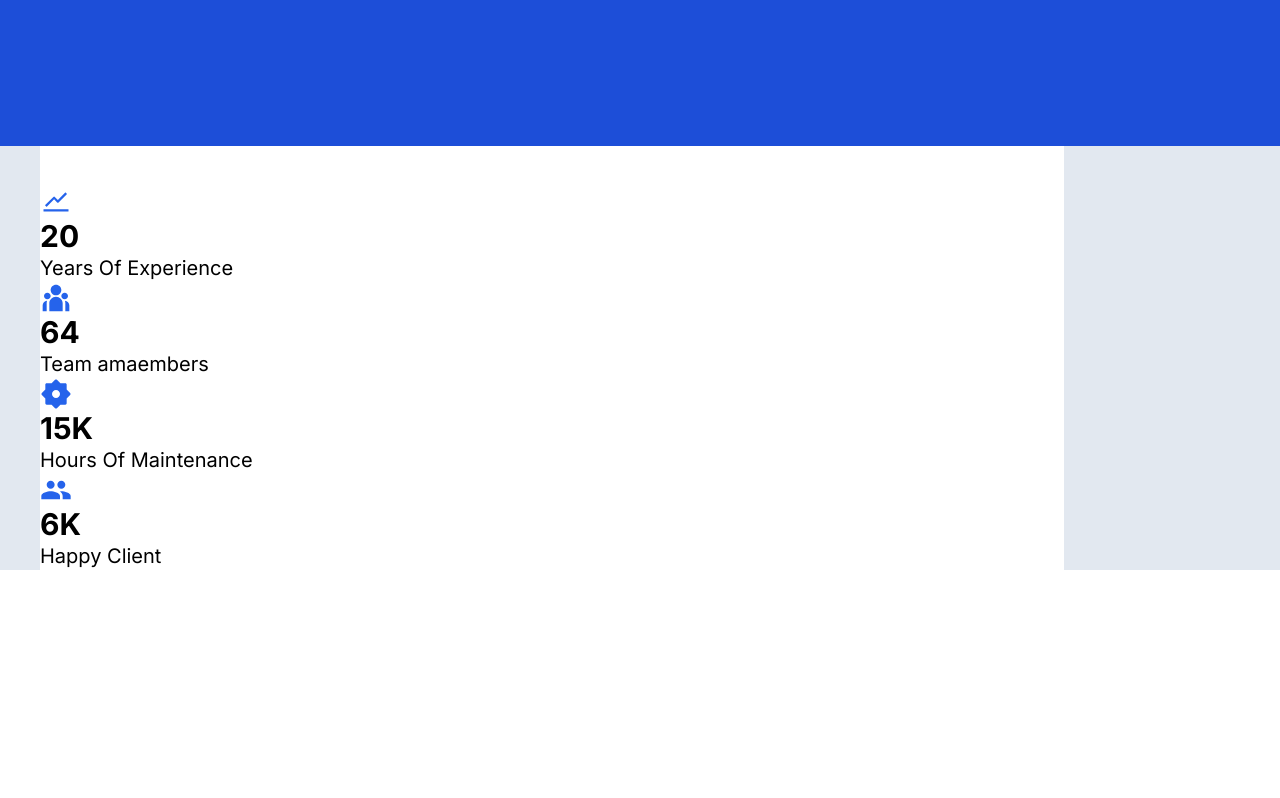
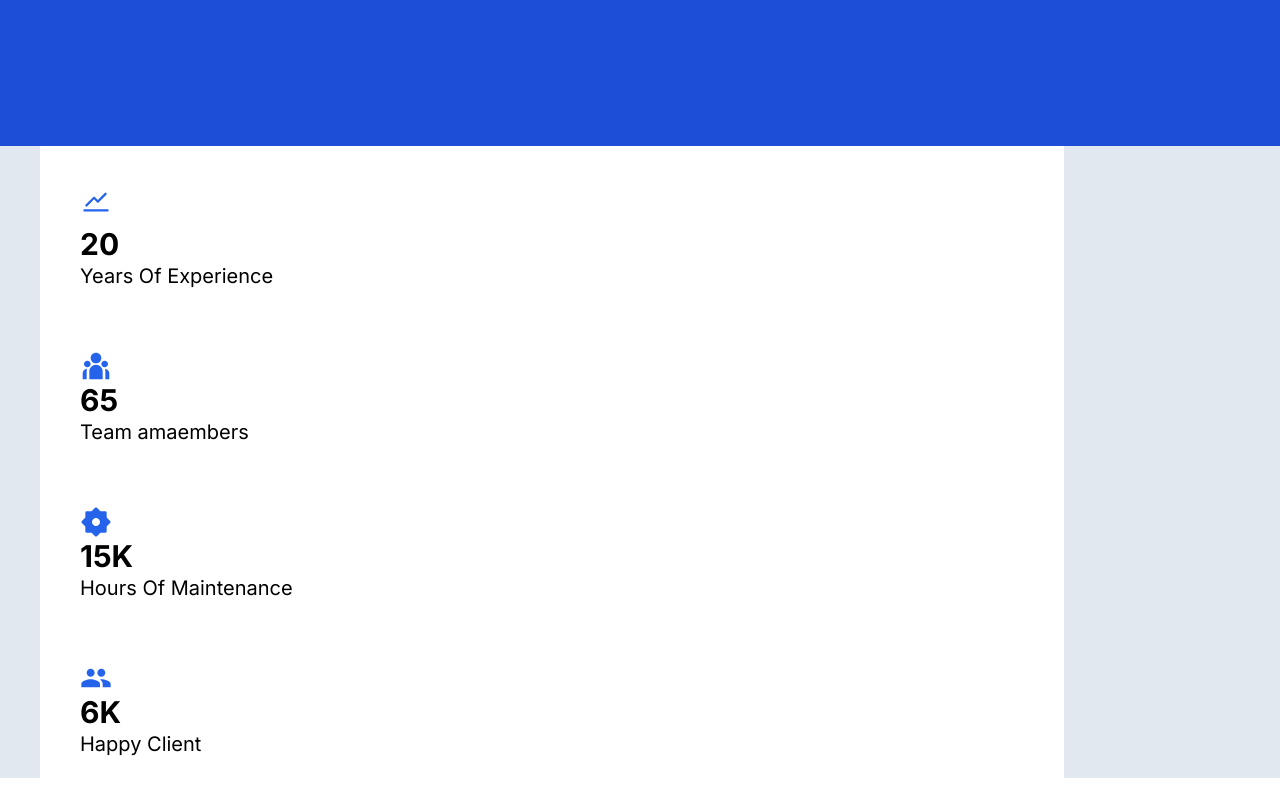
Before and after one commit to Richson-Tech/org, a Next.js app: page / in a window 1280 px wide. Shown: the part 4068-4866 px from the top of the page. Before the commit the page ends 4658 px from the top, so only its background shows below. Built offline with nearby package versions, Linux system fonts and the light colour scheme.

Commit message:
new commits

```diff
--- a/src/components/Num.jsx
+++ b/src/components/Num.jsx
@@ -75,22 +75,22 @@ const Num = () => {
   return (
 <div className="bg-slate-200 h-max w-full">
        <div className="bg-white h-max w-4/5 ml-10 flex flex-col mb-5">
-         <div className='pt-10'>
+         <div className='pt-10 pl-10 pb-5'>
            <AiOutlineStock className="text-blue-600" size="2rem" />
-           <h1 className='text-3xl font-bold'>{numeral(currentNumber).format('0,0')}</h1>
+           <h1 className='text-3xl font-bold pt-2'>{numeral(currentNumber).format('0,0')}</h1>
            <h6 className='text-xl'>Years Of Experience</h6>
          </div>
-         <div>
+         <div className='pt-10 pl-10 pb-5'>
          <RiTeamFill className="text-blue-600" size="2rem" />
          <h1 className='text-3xl font-bold'>{numeral(rightNumber).format('0,0')}</h1>
          <h6 className='text-xl'>Team amaembers</h6>
          </div>
-         <div>
+         <div className='pt-10 pl-10 pb-5'>
          <RiSettings2Fill className="text-blue-600" size="2rem" />
          <h1 className='text-3xl font-bold'>{numeral(leftNumber).format('0,0')}K</h1>
          <h6 className='text-xl'>Hours Of Maintenance</h6>
          </div>
-         <div>
+         <div className='pt-10 pl-10 pb-5'>
          <MdPeople className="text-blue-600" size="2rem" />
          <h1 className='text-3xl font-bold'>{numeral(lastNumber).format('0,0')}K</h1>
          <h6 className='text-xl'>Happy Client</h6>
```
